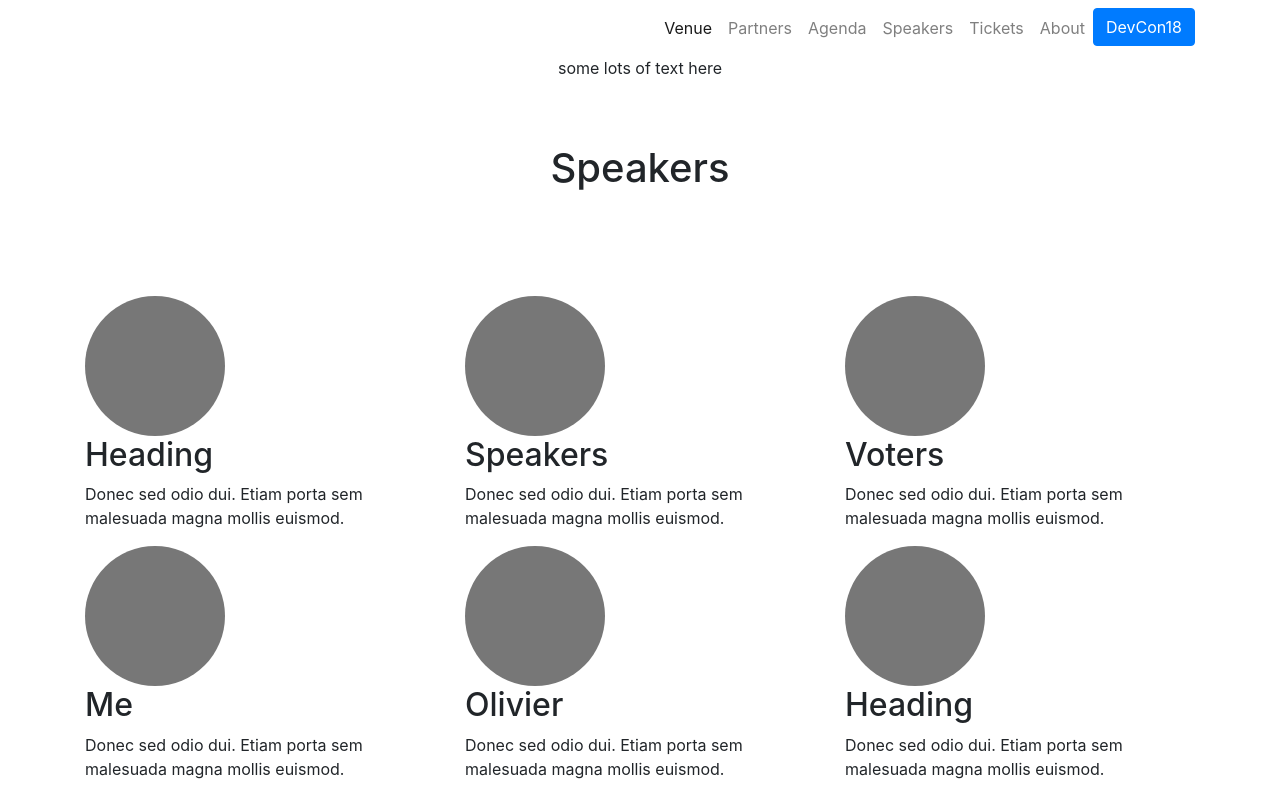
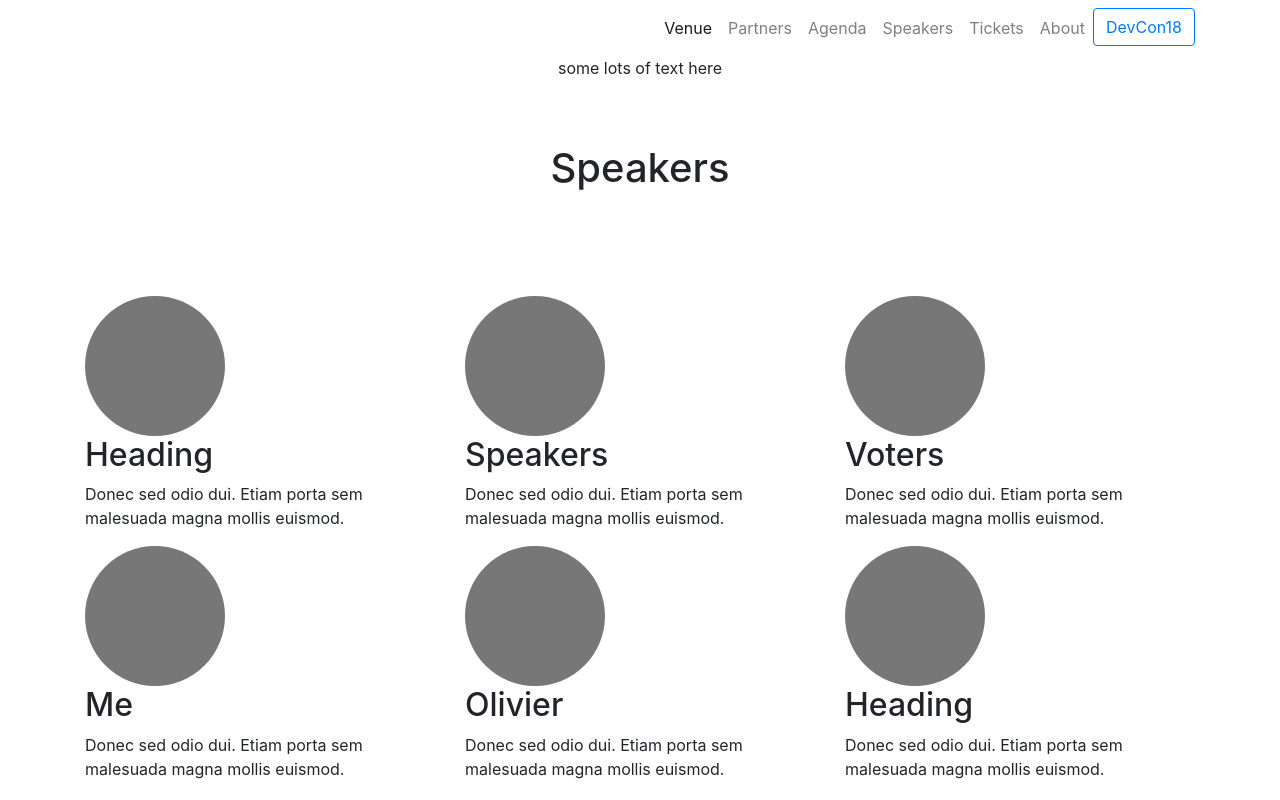
Before and after one commit to devconzm/devconzm, a React (Create React App) app: page / in a window 1280 px wide. Shown: the top 800 px of the page. Built offline with nearby package versions, Linux system fonts and the light colour scheme.

Commit message:
changed the title

```diff
--- a/public/index.html
+++ b/public/index.html
@@ -22,7 +22,7 @@
       work correctly both with client-side routing and a non-root public URL.
       Learn how to configure a non-root public URL by running `npm run build`.
     -->
-    <title>React App</title>
+    <title>DevConZM19</title>
     <link rel="stylesheet" href="https://stackpath.bootstrapcdn.com/bootstrap/4.3.1/css/bootstrap.min.css" integrity="sha384-ggOyR0iXCbMQv3Xipma34MD+dH/1fQ784/j6cY/iJTQUOhcWr7x9JvoRxT2MZw1T" crossorigin="anonymous">
   </head>
   <body>
--- a/src/components/Header.js
+++ b/src/components/Header.js
@@ -30,7 +30,7 @@ function Header(){
                             <a className="nav-link" href="#about">About</a>
                         </li>
                         <li className="nav-item">
-                            <a className="btn btn-primary" href="#devcon">DevCon18</a>
+                            <a className="btn btn-outline-primary" href="#devcon">DevCon18</a>
                         </li>
 
                     </ul>
```
